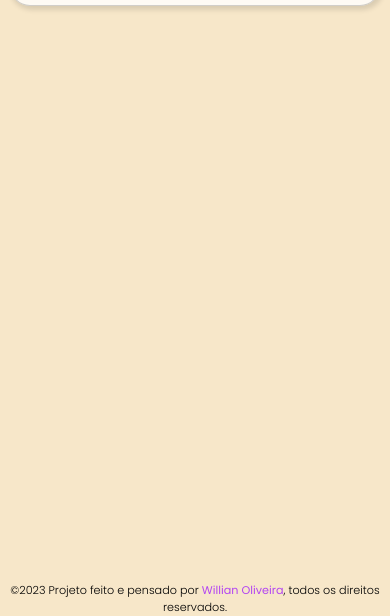
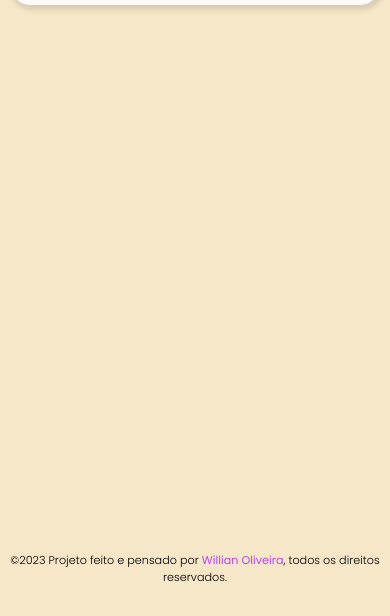
Before and after one commit to WillianOL/APP-do-clima, a plain HTML site: page assets/index.html in a window 390 px wide. Shown: the part 328-944 px from the top of the page. After the commit the page ends 914 px from the top, so only its background shows below. Drawn offline with nearby package versions, Linux system fonts and the light colour scheme.

Commit message:
Finalização projeto

```diff
--- a/assets/style/style.css
+++ b/assets/style/style.css
@@ -405,7 +405,6 @@ footer p a {
 */
 @media(max-width: 500px) {
   body {
-    overflow-y: hidden;
     align-items: flex-start;
   }
 
@@ -455,6 +454,6 @@ footer p a {
 
   footer {
     font-size: .7rem;
-    bottom: -100px;
+    bottom: -70px;
   }
 }
```
